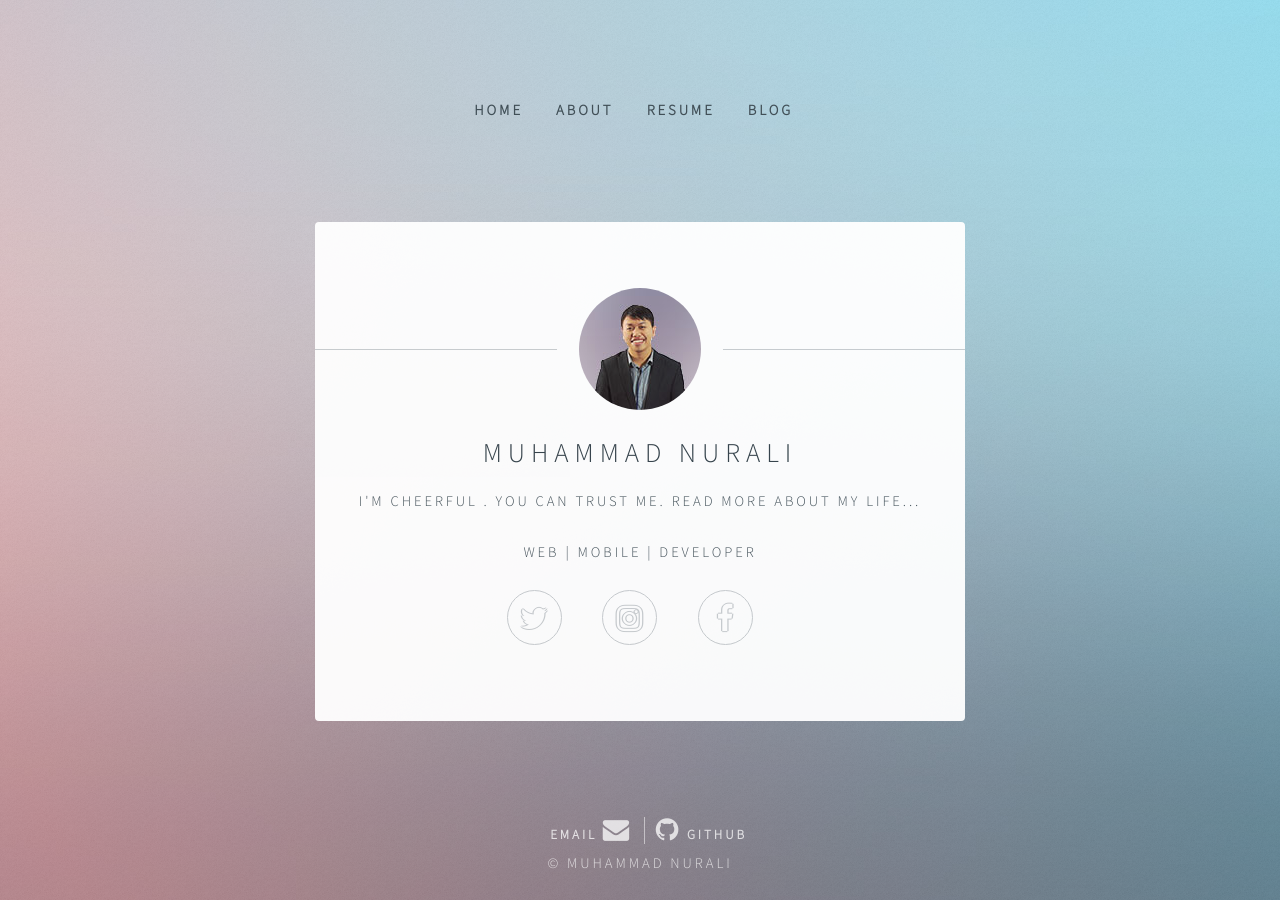
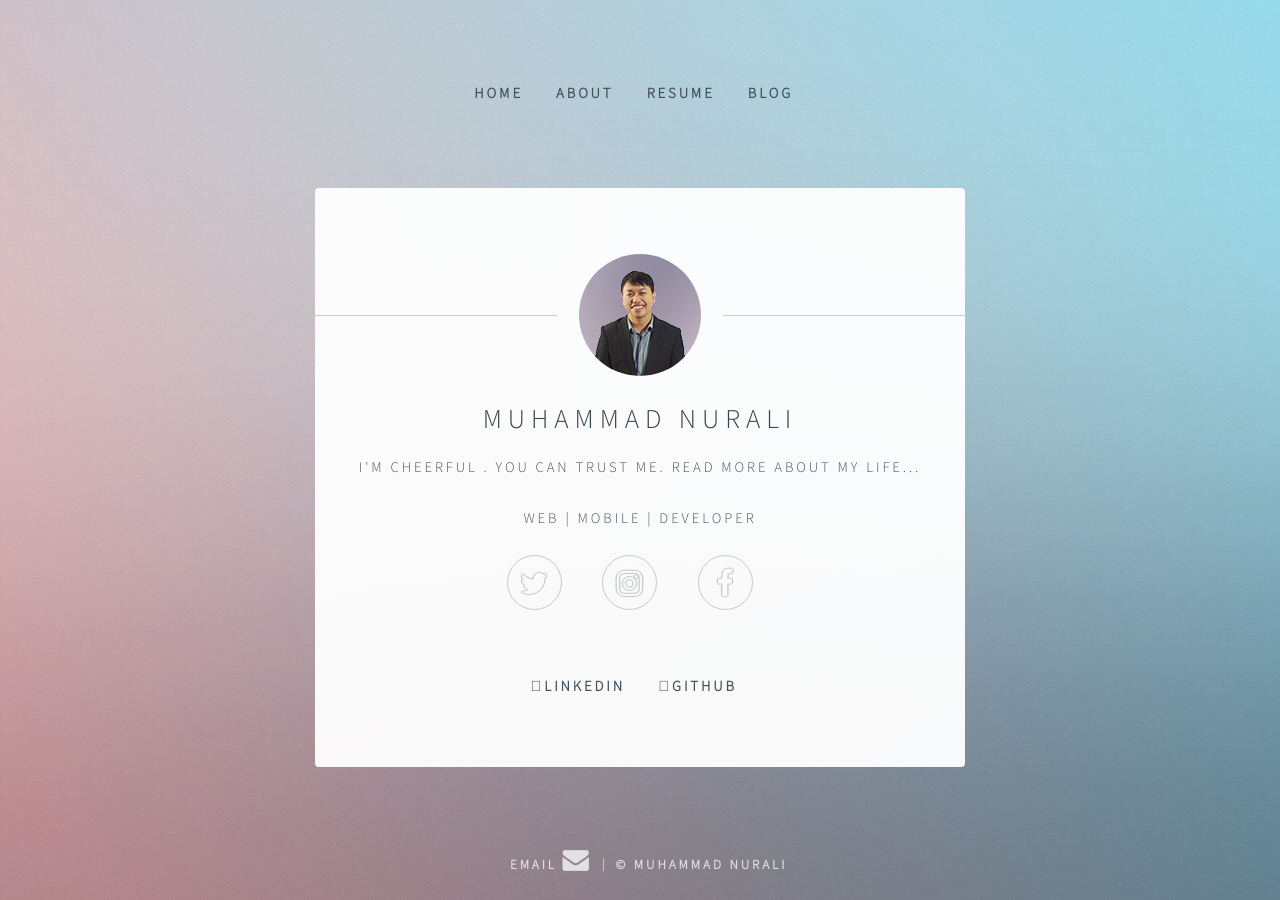
Before and after one commit to nurali93/nurali93.github.io-v1, a Jekyll site: the page built from index.html, in a window 1280 px wide. Built offline with Jekyll 4.4.1, drawn with Linux system fonts in a browser that asks for light colours.

Commit message:
update linkedin

```diff
--- a/_includes/footer.html
+++ b/_includes/footer.html
@@ -2,7 +2,6 @@
 <footer id="footer">
     <ul class="copyright">
         <li><a href="mailto:nurali229@gmail.com">Email <i class="fa fa-envelope fa-2x" aria-hidden="true"></i></a></li>
-        <li><a href="https://github.com/nurali93/"><i class="fa fa-github fa-2x" aria-hidden="true"></i> GitHub</a></li>
+        <li>&copy; Muhammad Nurali</li>
     </ul>
-    &copy; Muhammad Nurali
 </footer>
--- a/index.html
+++ b/index.html
@@ -15,5 +15,9 @@ published: true
         <li><a href="https://twitter.com/nur_ali93" class="fa-twitter">Twitter</a></li>
         <li><a href="https://facebook.com/nurali93" class="fa-instagram">Instagram</a></li>
         <li><a href="https://instagram.com/nur_ali93" class="fa-facebook">Facebook</a></li>
+    </ul><br />
+    <ul>
+    	<li><a href="https://www.linkedin.com/in/muhammad-nurali-husain-069323108/" class="fa-linkedin">LinkedIn</a></li>
+    	<li><a href="https://github.com/nurali93/" class="fa-github">GitHub</a></li>
     </ul>
 </footer>
```
